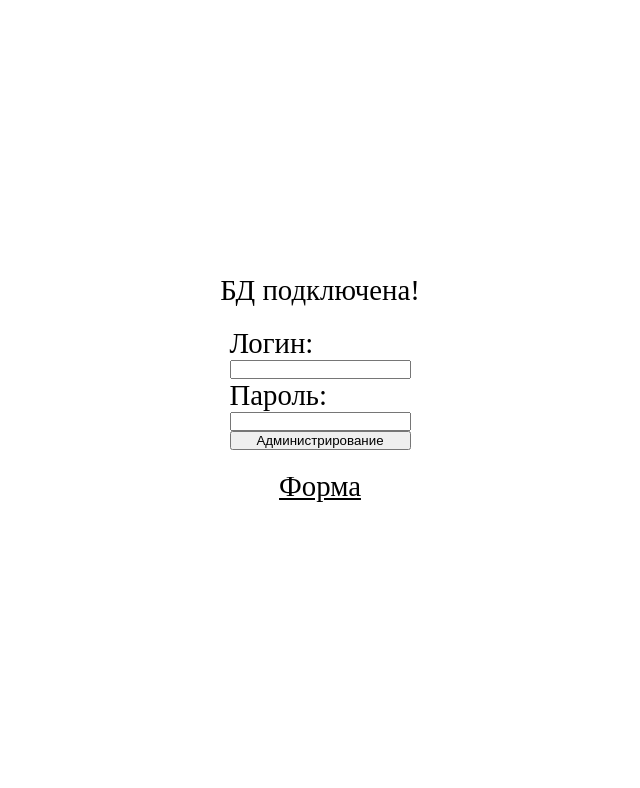
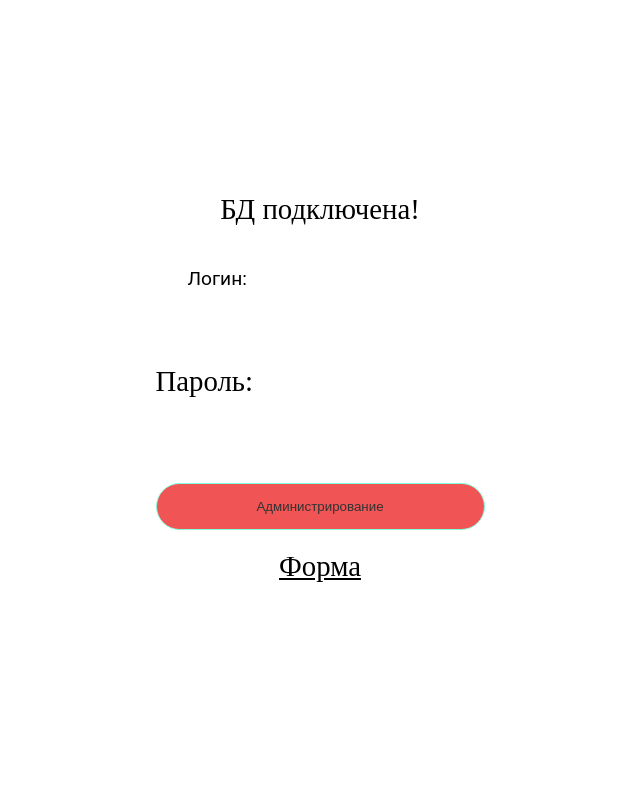
Before and after one commit to Rugnus/php3sem, a PHP site: page / in a window 1280 px wide. Shown: the part 156-944 px from the top of the page, without its empty margins (320-960 px from the left). Run offline with PHP 8.4, Linux system fonts and the light colour scheme; data that the repository does not hold is empty.

Commit message:
Sungur - Add login styles

```diff
--- a/admin.php
+++ b/admin.php
@@ -8,9 +8,9 @@
 
 <div >
     <form action="inter.php" method="post" class="admin-form" style="display: flex !important; flex-direction: column !important;">
-        <label for="login" class="form-label">Логин: </label> <input name="login" id="login" type="text" class="form-input" require>
-        <label for="pass">Пароль: </label><input name="pass" id="pass" type="password" require>
-        <input type="submit" name="sub" value="Администрирование">
+        <label for="login" class="form__label">Логин: </label> <input name="login" id="login" type="text" class="form__input" require>
+        <label for="pass">Пароль: </label><input name="pass" id="pass" type="password" class="form__input" require>
+        <input type="submit" name="sub" class="big-button"  value="Администрирование">
 
     </form>
 </div>
@@ -30,3 +30,39 @@
     }
 
 ?>
+
+<style>
+
+.admin-form {
+    margin-top: 5px;
+}
+
+.form__input {
+    padding: 20px;
+    border: 1px solid #a3ddcb;
+    border-radius: 15px;
+}
+
+.form__input:focus {
+    border: 1px solid #ec4646;
+    outline: 0;
+    outline-offset: 0;
+}
+
+.big-button {
+    background-color: #f05454;
+    border: 1px solid #80ffdb;
+    margin-top: 10px;
+    color: #333;
+    padding: 15px;
+    border-radius: 40px;
+    transition: all .3s ease-in-out;
+    cursor: pointer;
+}
+
+.big-button:hover {
+    color: #fff;
+    background-color: #16c79a;
+}
+
+</style>
--- a/css/style.css
+++ b/css/style.css
@@ -11,7 +11,39 @@
     display: flex;
     justify-content: column;
 }
-
+/*
 .admin-form {
 
-}
+} */
+
+.admin-form .form__label {
+    font-family: 'Roboto', sans-serif;
+    font-size: 1.2rem;
+    margin-left: 2rem;
+    margin-top: 0.7rem;
+    display: block;
+    transition: all 0.3s;
+    transform: translateY(0rem);
+  }
+
+  .admin-form .form__input {
+    font-family: 'Roboto', sans-serif;
+    color: #333;
+    font-size: 1.2rem;
+      margin: 0 auto;
+    padding: 1.5rem 2rem;
+    border-radius: 0.2rem;
+    background-color: rgb(255, 255, 255);
+    border: none;
+    width: 90%;
+    display: block;
+    border-bottom: 0.3rem solid transparent;
+    transition: all 0.3s;
+  }
+
+  .admin-form .form__input:placeholder-shown + .form__label {
+    opacity: 0;
+    visibility: hidden;
+    -webkit-transform: translateY(-4rem);
+    transform: translateY(-4rem);
+  }
```
